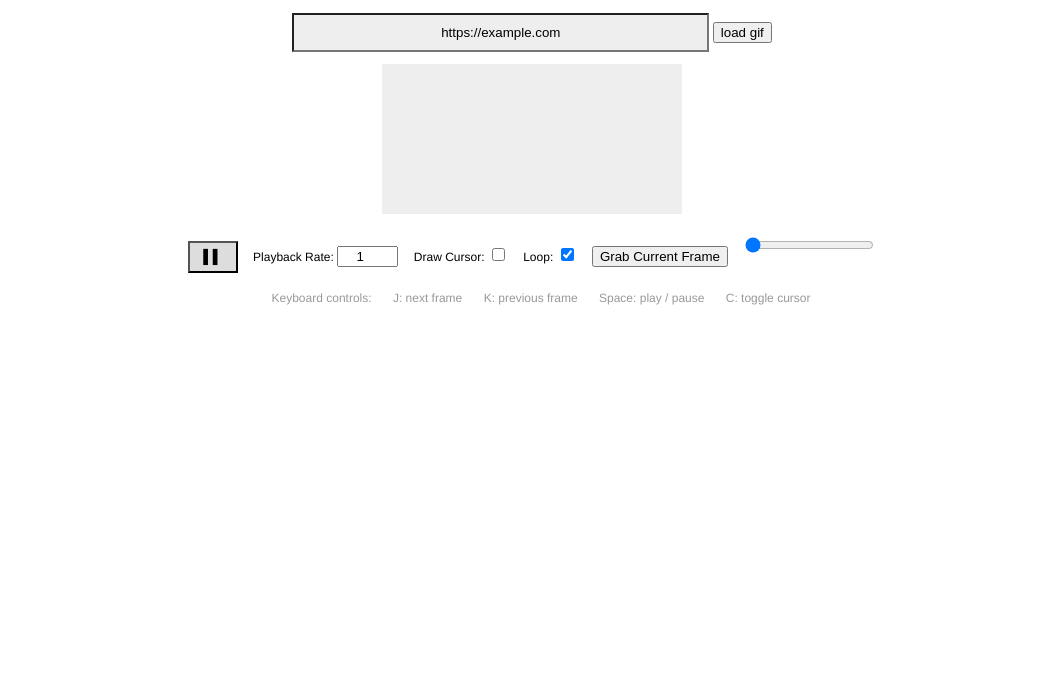
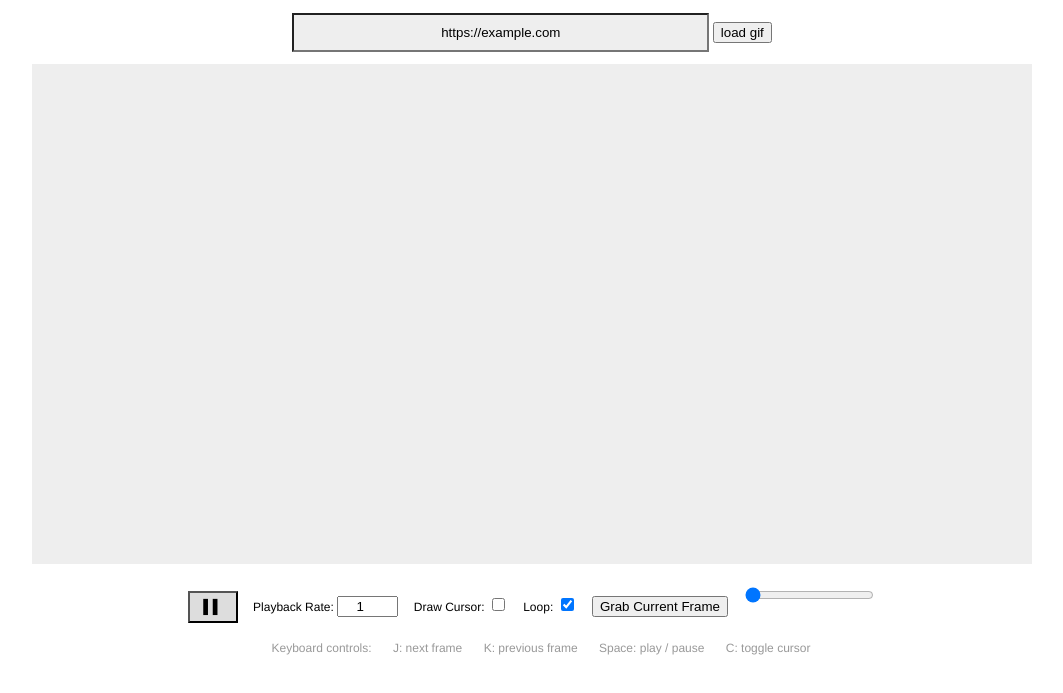
Before and after one commit to morrow/gif-viewer, a plain HTML site: page index.html in a window 1280 px wide. Both pictures are taken after typing "https://example.com" into the empty fields and a click on the input "load gif". Shown: the part 47-740 px from the top of the page, without its empty margins (108-1171 px from the left). Drawn offline with Linux system fonts and the light colour scheme; no server answers.

Commit message:
update style to accommodate full-width gifs, add alert notice for maintaining page focus

```diff
--- a/gif-viewer.js
+++ b/gif-viewer.js
@@ -127,6 +127,7 @@ var GifViewer = (function () {
 
       var src = arguments.length <= 0 || arguments[0] === undefined ? this.dom.url.value : arguments[0];
 
+      alert('please stay on this page focused until extraction is complete. Results will vary if ran in a background tab. Thanks :)');
       // remove hash from src
       src = src.replace('#', '');
       // handle imgur links
--- a/screen.css
+++ b/screen.css
@@ -18,7 +18,7 @@ header #url {
 main {
   max-width:1000px;
   margin:1em auto;
-  text-align:center;
+  /*text-align:center;*/
 }
 
 body.loading main, body.loading header, body.loading footer {
@@ -27,7 +27,7 @@ body.loading main, body.loading header, body.loading footer {
 
 video, canvas {
   margin:0 auto;
-  max-width:100%;
+  width:100%;
 }
 
 video {
@@ -36,7 +36,6 @@ video {
 
 canvas {
   display:none;
-  max-height:550px;
   cursor:pointer;
   border:3px solid black;
 }
@@ -93,6 +92,7 @@ footer > div {
   text-align:center;
   padding-top:10em;
   display:none;
+  text-shadow:0px 0px 6px rgba(255,255,255,0.5), 1px 1px 0px black, -1px -1px 0px black 1px 0px 0px black 0px 1px 0px black;
 }
 
 body.loading #overlay{
```
Also changed, not shown: 2 other files.
